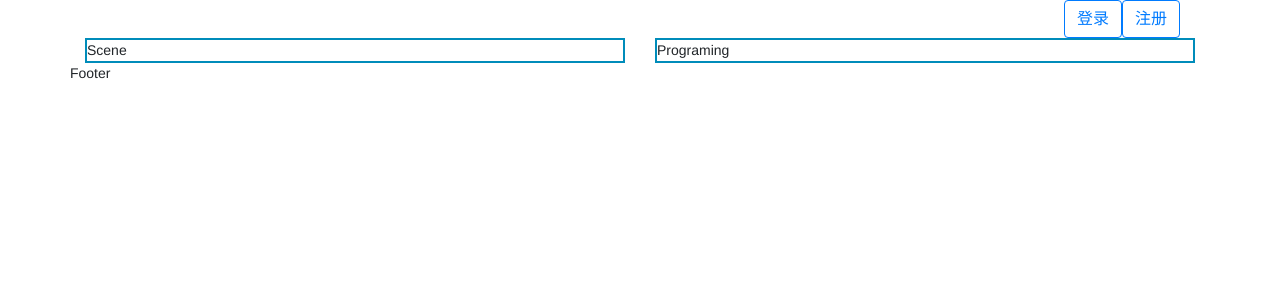
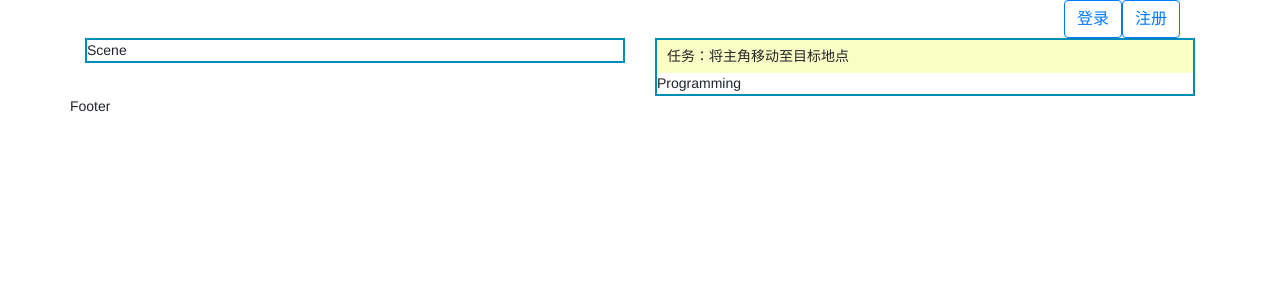
Before and after one commit to leefige/CodingPlayground, a React (Create React App) app in the folder react-frontend/: page / in a window 1280 px wide. Shown: the top 300 px of the page. Built offline with nearby package versions, Linux system fonts and the light colour scheme.

Commit message:
1. Change name "programing" to "programming" 2. Add task guide to programming pad 3. Add gitignore to ignore /.vs

```diff
--- a/react-frontend/src/components/CodeGameContent.js
+++ b/react-frontend/src/components/CodeGameContent.js
@@ -1,6 +1,6 @@
 import React, { Component } from 'react'
 import Scene from './Scene'
-import Programing from './Programing'
+import Programming from './Programming'
 
 class CodeGameContent extends Component {
   render() {
@@ -11,7 +11,7 @@ class CodeGameContent extends Component {
             <Scene />
           </div>
           <div className='col-xs-12 col-md-6 col-md-offset-6'>
-            <Programing />
+            <Programming />
           </div>
         </div>
     )
--- /dev/null
+++ b/react-frontend/src/components/ProgramItem/TaskGuide.js
@@ -0,0 +1,13 @@
+import React, { Component } from 'react'
+
+class TaskGuide extends Component {
+    render() {
+        return (
+            <div className='task_guide'>
+                <span>任务：将主角移动至目标地点</span>
+            </div>
+        )
+    }
+}
+
+export default TaskGuide
--- a/react-frontend/src/components/Programing.js
+++ /dev/null
@@ -1,13 +0,0 @@
-import React, { Component } from 'react'
-
-class Programing extends Component {
-  render() {
-    return (
-      <div className='programing'>
-        <span>Programing</span>
-      </div>
-    )
-  }
-}
-
-export default Programing
--- /dev/null
+++ b/react-frontend/src/components/Programming.js
@@ -0,0 +1,18 @@
+import React, { Component } from 'react'
+
+import TaskGuide from './ProgramItem/TaskGuide'
+
+class Programming extends Component {
+  render() {
+    return (
+      <div className='programming'>
+        <div>
+          <TaskGuide />
+        </div>
+        <span>Programming</span>
+      </div>
+    )
+  }
+}
+
+export default Programming
--- a/react-frontend/src/index.css
+++ b/react-frontend/src/index.css
@@ -16,7 +16,7 @@ body {
   border:2px solid #008CBA;
 }
 
-.programing {
+.programming {
   border:2px solid #008CBA;
 }
 
@@ -43,3 +43,10 @@ body {
   height: 200px;
   border:2px solid #008CBA;
 }
+
+.task_guide {
+  padding: 6px 10px 6px 10px;
+  background-color: #F9FFC4; /* Green */
+  font-size: 14px;
+  font-family: "Microsoft Yahei"
+}
```
Also changed, not shown: 1 other file (tests, documents, lock files or other folders).
